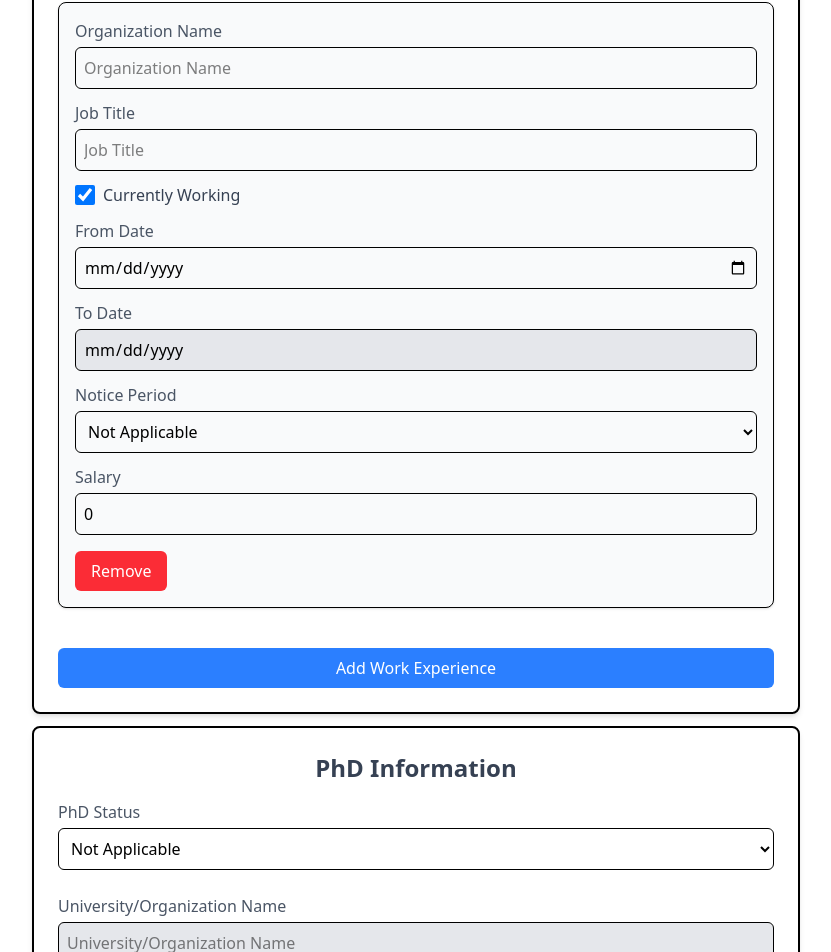
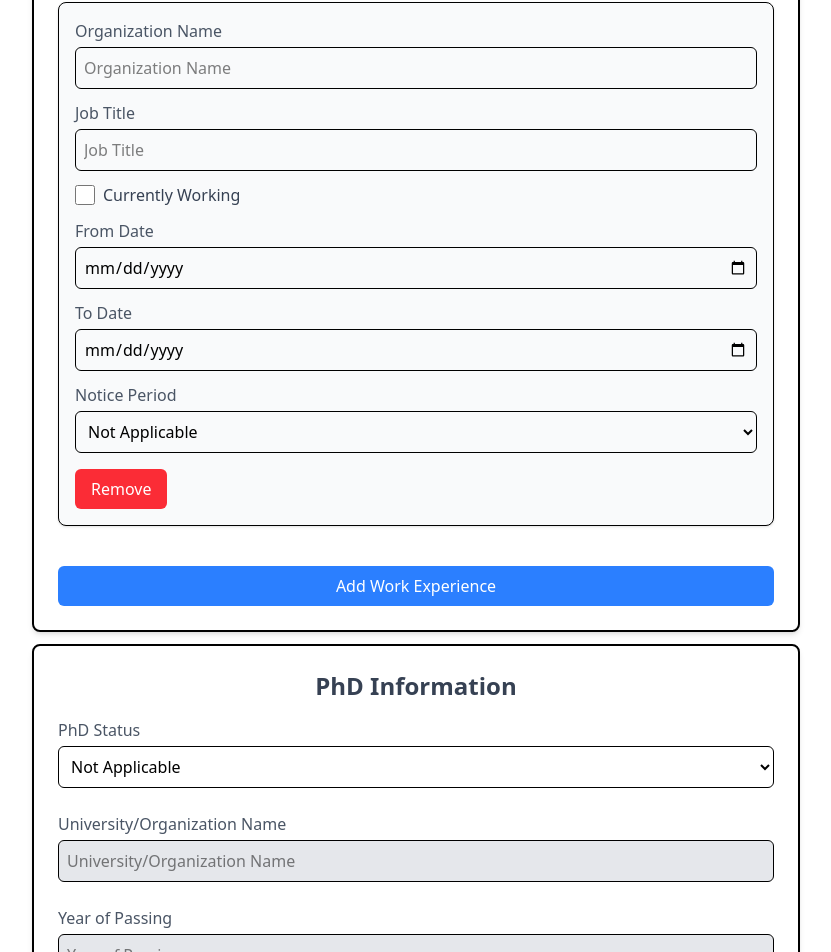
Before and after one commit to Sachi9892/LS-Raheja-Internship-Frontend, a React (Vite) app: page / in a window 1280 px wide. Shown: the part 2924-3876 px from the top of the page, without its empty margins (224-1055 px from the left). Built offline with nearby package versions, Linux system fonts and the light colour scheme.

Commit message:
perfect form till

```diff
--- a/src/App.jsx
+++ b/src/App.jsx
@@ -50,7 +50,7 @@ const initialValues = {
       {
         organizationName: "",
         jobTitle: "",
-        isCurrentlyWorking: true,
+        isCurrentlyWorking: false,
         fromDate: "",
         toDate: "",
         currentSalary: "0",
--- a/src/components/WorkExperienceForm.jsx
+++ b/src/components/WorkExperienceForm.jsx
@@ -14,7 +14,6 @@ const WorkExperienceForm = () => {
 
     return (
         <div className="bg-white p-6 rounded-lg shadow-md max-w-3xl mx-auto mt-3 border-2 border-black">
-
             <h2 className="text-2xl font-bold text-gray-700 mb-4 text-center">Work Experience</h2>
 
             {/* Fresher or Experienced Selection */}
@@ -47,9 +46,16 @@ const WorkExperienceForm = () => {
             {/* Work Experience List */}
             {!values.workExperience.isFresher && (
                 <FieldArray name="workExperience.list">
-                    {({ push, remove }) => (
+                    {({ push, remove }) => {
+                        // Check if any entry is currently working
+                        const hasCurrentlyWorking = values.workExperience.list.some(exp => exp.isCurrentlyWorking);
+
+                        return (
                             <div>
-                            {values.workExperience.list.map((experience, index) => (
+                                {values.workExperience.list.map((experience, index) => {
+                                    const isCurrentlyWorking = experience.isCurrentlyWorking;
+
+                                    return (
                                         <div key={index} className="border p-4 rounded-lg mb-6 shadow-sm bg-gray-50">
                                             {/* Organization Name */}
                                             <label className="block text-gray-600 font-medium">Organization Name</label>
@@ -82,6 +88,27 @@ const WorkExperienceForm = () => {
                                                 <Field
                                                     type="checkbox"
                                                     name={`workExperience.list[${index}].isCurrentlyWorking`}
+                                                    checked={isCurrentlyWorking}
+                                                    disabled={hasCurrentlyWorking && !isCurrentlyWorking} // Only one entry allowed to be currently working
+                                                    onChange={() => {
+                                                        // Set notice period as mandatory if checked
+                                                        setFieldValue(
+                                                            `workExperience.list[${index}].isCurrentlyWorking`,
+                                                            !isCurrentlyWorking
+                                                        );
+
+                                                        if (!isCurrentlyWorking) {
+                                                            setFieldValue(
+                                                                `workExperience.list[${index}].noticePeriod`,
+                                                                "TWO_MONTHS"
+                                                            );
+                                                        } else {
+                                                            setFieldValue(
+                                                                `workExperience.list[${index}].noticePeriod`,
+                                                                "NOT_APPLICABLE"
+                                                            );
+                                                        }
+                                                    }}
                                                     className="w-5 h-5 text-blue-500 border-gray-300 rounded focus:ring-blue-400"
                                                 />
                                                 <span className="text-gray-700">Currently Working</span>
@@ -110,8 +137,8 @@ const WorkExperienceForm = () => {
                                             <Field
                                                 name={`workExperience.list[${index}].toDate`}
                                                 type="date"
-                                        disabled={values.workExperience.list[index].isCurrentlyWorking}
-                                        className={`w-full p-2 border rounded-md mt-1 ${values.workExperience.list[index].isCurrentlyWorking
+                                                disabled={isCurrentlyWorking} // Disable if currently working
+                                                className={`w-full p-2 border rounded-md mt-1 ${isCurrentlyWorking
                                                     ? "bg-gray-200 cursor-not-allowed"
                                                     : "focus:ring-2 focus:ring-blue-400"
                                                     }`}
@@ -127,6 +154,7 @@ const WorkExperienceForm = () => {
                                             <Field
                                                 name={`workExperience.list[${index}].noticePeriod`}
                                                 as="select"
+                                                disabled={!isCurrentlyWorking} // Disable if not currently working
                                                 className="w-full p-2 border rounded-md mt-1 focus:ring-2 focus:ring-blue-400"
                                             >
                                                 <option value="NOT_APPLICABLE">Not Applicable</option>
@@ -141,20 +169,6 @@ const WorkExperienceForm = () => {
                                                 className="text-red-500 text-sm"
                                             />
 
-                                    {/* Salary */}
-                                    <label className="block text-gray-600 font-medium mt-3">Salary</label>
-                                    <Field
-                                        name={`workExperience.list[${index}].currentSalary`}
-                                        placeholder="Enter Salary"
-                                        type="number"
-                                        className="w-full p-2 border rounded-md mt-1 focus:ring-2 focus:ring-blue-400"
-                                    />
-                                    <ErrorMessage
-                                        name={`workExperience.list[${index}].currentSalary`}
-                                        component="div"
-                                        className="text-red-500 text-sm"
-                                    />
-
                                             {/* Remove Experience Button */}
                                             <button
                                                 type="button"
@@ -164,7 +178,8 @@ const WorkExperienceForm = () => {
                                                 Remove
                                             </button>
                                         </div>
-                            ))}
+                                    );
+                                })}
 
                                 {/* Add Work Experience Button */}
                                 <button
@@ -185,7 +200,8 @@ const WorkExperienceForm = () => {
                                     Add Work Experience
                                 </button>
                             </div>
-                    )}
+                        );
+                    }}
                 </FieldArray>
             )}
         </div>
```
Lines whose indentation alone changed are shown as unchanged.
